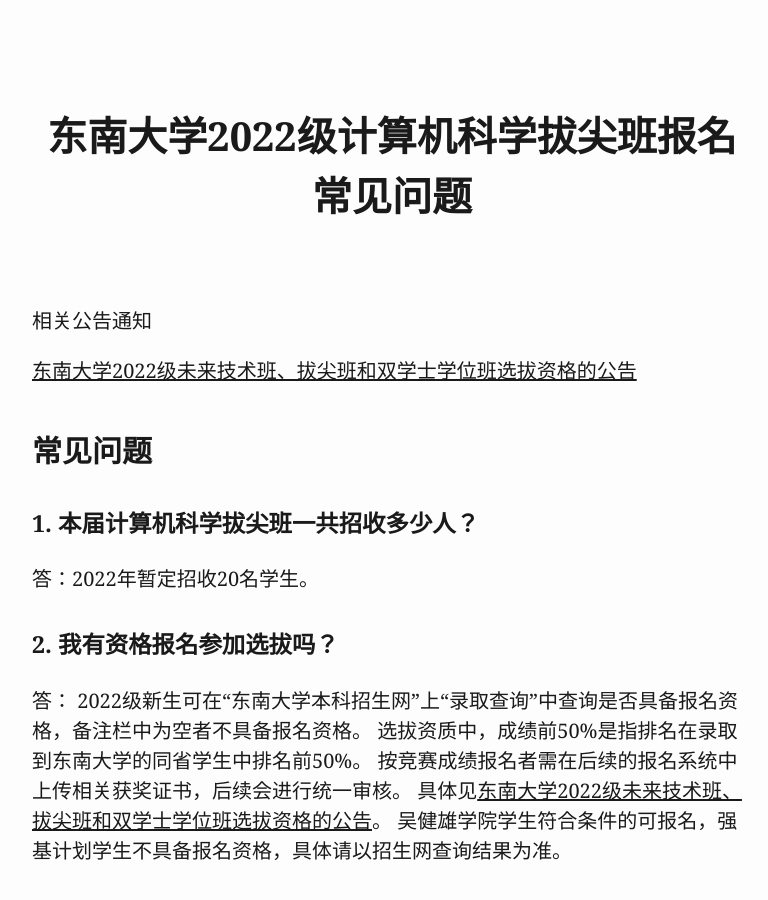
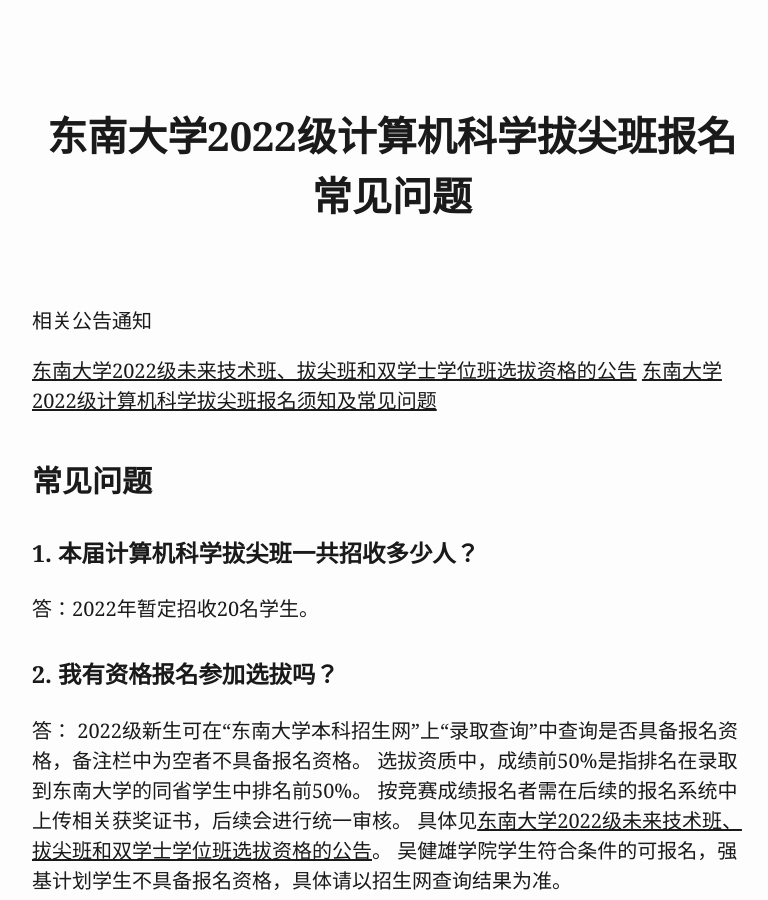
Before and after one commit to SEU-NetSI/seu-netsi.github.io, a Jekyll site: the page talented/faq.html, which Jekyll copies as it is, in a window 1280 px wide and 900 px high. Shown: the whole window, without its empty margins (248-1016 px from the left). Built offline with Jekyll 4.4.1, drawn with Linux system fonts in a browser that asks for light colours; some of the changed lines change nothing that is shown.

Commit message:
add link to 东南大学2022级计算机科学拔尖班报名须知及常见问题

```diff
--- a/talented/faq.html
+++ b/talented/faq.html
@@ -169,7 +169,9 @@
 </header>
 <p>相关公告通知</p>
 <p><a
-href="https://cse.seu.edu.cn/2022/0809/c22646a416367/page.htm">东南大学2022级未来技术班、拔尖班和双学士学位班选拔资格的公告</a></p>
+href="https://cse.seu.edu.cn/2022/0809/c22646a416367/page.htm">东南大学2022级未来技术班、拔尖班和双学士学位班选拔资格的公告</a>
+<a
+href="https://cse.seu.edu.cn/2022/0812/c22646a416633/page.htm">东南大学2022级计算机科学拔尖班报名须知及常见问题</a></p>
 <h2 id="常见问题">常见问题</h2>
 <h3 id="本届计算机科学拔尖班一共招收多少人">1.
 本届计算机科学拔尖班一共招收多少人？</h3>
```
